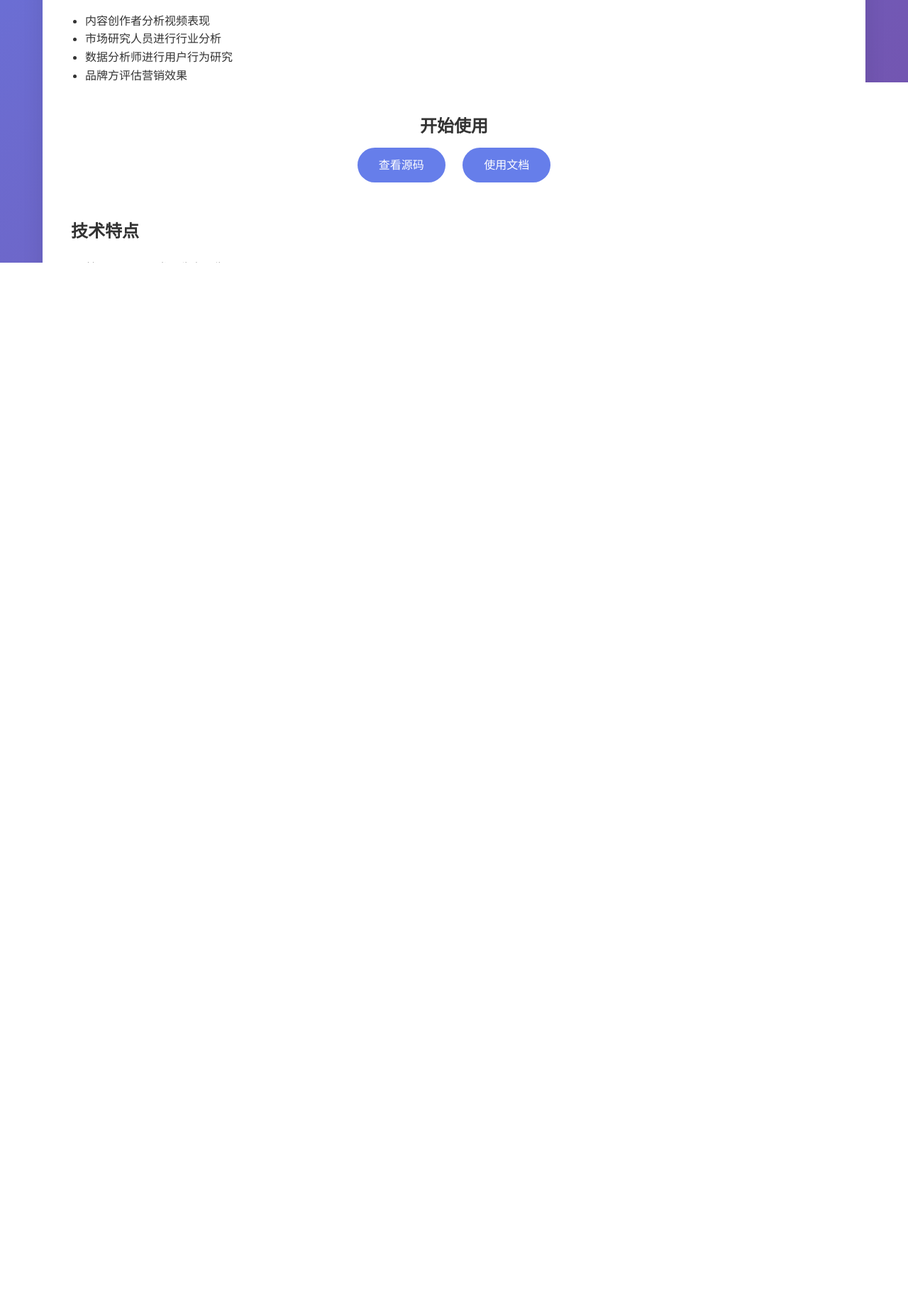
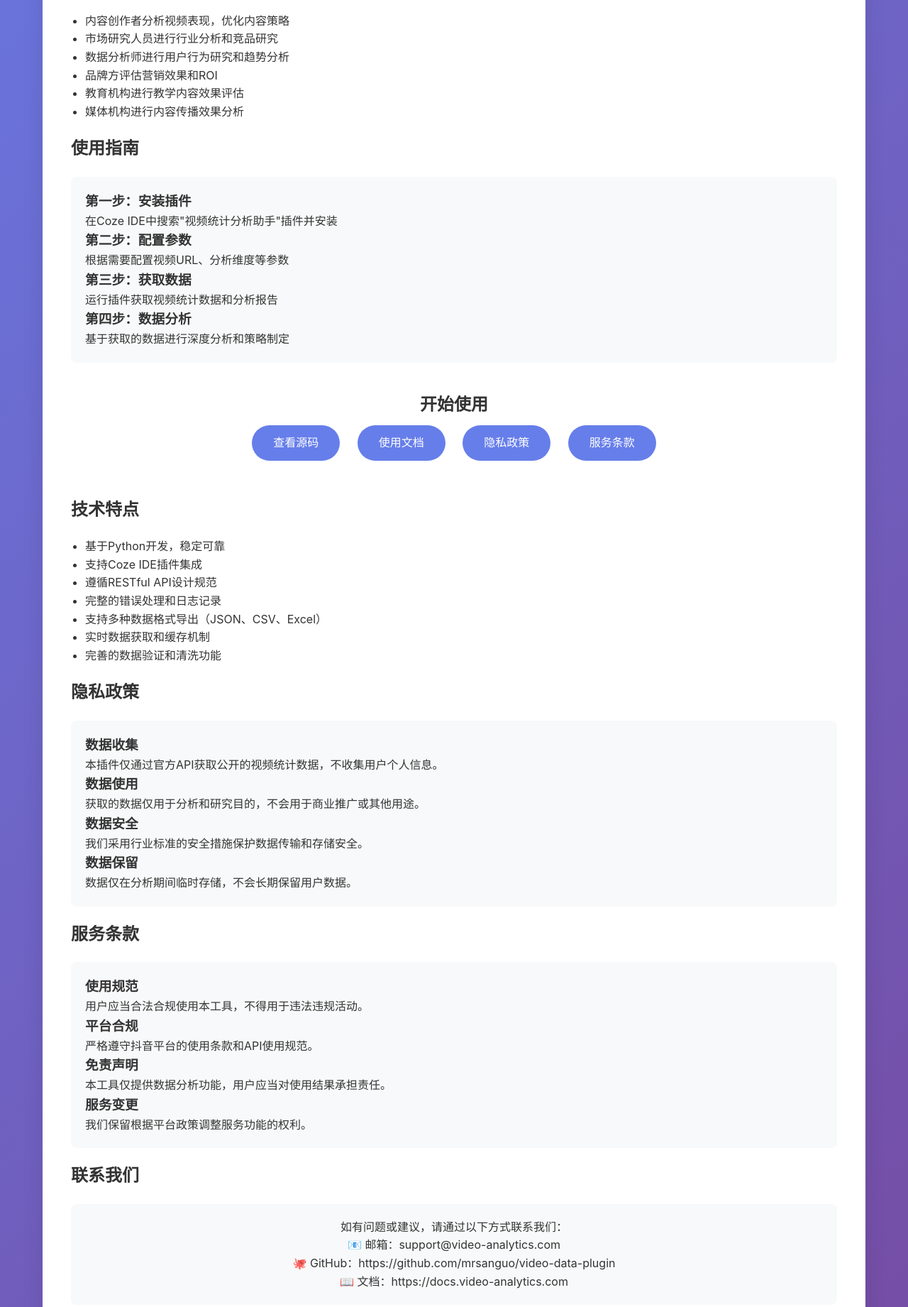
Before and after one commit to mrsanguo/video-data-plugin, a plain HTML site: page index.html in a window 1280 px wide. Shown: the part 901-2742 px from the top of the page at 71% size. Before the commit the page ends 1620 px from the top, so only its background shows below. Drawn offline with Linux system fonts and the light colour scheme.

Commit message:
Initial commit for 极光联合视频分析助手

```diff
--- a/index.html
+++ b/index.html
@@ -3,7 +3,7 @@
 <head>
     <meta charset="UTF-8">
     <meta name="viewport" content="width=device-width, initial-scale=1.0">
-    <title>视频统计分析助手 - 抖音视频数据分析工具</title>
+    <title>极光联合视频分析助手 - 抖音视频数据分析工具</title>
     <style>
         * {
             margin: 0;
@@ -108,14 +108,14 @@
 <body>
     <div class="container">
         <header class="header">
-            <h1>视频统计分析助手</h1>
+            <h1>极光联合视频分析助手</h1>
             <p>专业的抖音视频数据分析工具，为内容创作者提供精准的数据洞察</p>
         </header>
 
         <main class="content">
             <section>
                 <h2>产品介绍</h2>
-                <p>视频统计分析助手是一款专为内容创作者和数据分析师设计的专业工具。通过合规的API接口，帮助用户获取抖音视频的详细统计数据，包括播放量、点赞数、评论数等核心指标，为内容优化和市场研究提供数据支持。</p>
+                <p>极光联合视频分析助手是一款专为内容创作者和数据分析师设计的专业工具。通过合规的API接口，帮助用户获取抖音视频的详细统计数据，包括播放量、点赞数、评论数等核心指标，为内容优化和市场研究提供数据支持。</p>
             </section>
 
             <div class="feature-grid">
@@ -143,17 +143,38 @@
             <section>
                 <h2>使用场景</h2>
                 <ul style="margin: 20px 0; padding-left: 20px;">
-                    <li>内容创作者分析视频表现</li>
-                    <li>市场研究人员进行行业分析</li>
-                    <li>数据分析师进行用户行为研究</li>
-                    <li>品牌方评估营销效果</li>
+                    <li>内容创作者分析视频表现，优化内容策略</li>
+                    <li>市场研究人员进行行业分析和竞品研究</li>
+                    <li>数据分析师进行用户行为研究和趋势分析</li>
+                    <li>品牌方评估营销效果和ROI</li>
+                    <li>教育机构进行教学内容效果评估</li>
+                    <li>媒体机构进行内容传播效果分析</li>
                 </ul>
+            </section>
+
+            <section>
+                <h2>使用指南</h2>
+                <div style="background: #f8f9fa; padding: 20px; border-radius: 8px; margin: 20px 0;">
+                    <h3>第一步：安装插件</h3>
+                    <p>在Coze IDE中搜索"视频统计分析助手"插件并安装</p>
+
+                    <h3>第二步：配置参数</h3>
+                    <p>根据需要配置视频URL、分析维度等参数</p>
+
+                    <h3>第三步：获取数据</h3>
+                    <p>运行插件获取视频统计数据和分析报告</p>
+
+                    <h3>第四步：数据分析</h3>
+                    <p>基于获取的数据进行深度分析和策略制定</p>
+                </div>
             </section>
 
             <section style="text-align: center; margin: 40px 0;">
                 <h2>开始使用</h2>
                 <a href="https://github.com/mrsanguo/video-data-plugin" class="btn">查看源码</a>
                 <a href="https://github.com/mrsanguo/video-data-plugin/blob/main/README.md" class="btn">使用文档</a>
+                <a href="#privacy" class="btn">隐私政策</a>
+                <a href="#terms" class="btn">服务条款</a>
             </section>
 
             <section>
@@ -163,7 +184,54 @@
                     <li>支持Coze IDE插件集成</li>
                     <li>遵循RESTful API设计规范</li>
                     <li>完整的错误处理和日志记录</li>
+                    <li>支持多种数据格式导出（JSON、CSV、Excel）</li>
+                    <li>实时数据获取和缓存机制</li>
+                    <li>完善的数据验证和清洗功能</li>
                 </ul>
+            </section>
+
+            <section id="privacy">
+                <h2>隐私政策</h2>
+                <div style="background: #f8f9fa; padding: 20px; border-radius: 8px; margin: 20px 0;">
+                    <h3>数据收集</h3>
+                    <p>本插件仅通过官方API获取公开的视频统计数据，不收集用户个人信息。</p>
+
+                    <h3>数据使用</h3>
+                    <p>获取的数据仅用于分析和研究目的，不会用于商业推广或其他用途。</p>
+
+                    <h3>数据安全</h3>
+                    <p>我们采用行业标准的安全措施保护数据传输和存储安全。</p>
+
+                    <h3>数据保留</h3>
+                    <p>数据仅在分析期间临时存储，不会长期保留用户数据。</p>
+                </div>
+            </section>
+
+            <section id="terms">
+                <h2>服务条款</h2>
+                <div style="background: #f8f9fa; padding: 20px; border-radius: 8px; margin: 20px 0;">
+                    <h3>使用规范</h3>
+                    <p>用户应当合法合规使用本工具，不得用于违法违规活动。</p>
+
+                    <h3>平台合规</h3>
+                    <p>严格遵守抖音平台的使用条款和API使用规范。</p>
+
+                    <h3>免责声明</h3>
+                    <p>本工具仅提供数据分析功能，用户应当对使用结果承担责任。</p>
+
+                    <h3>服务变更</h3>
+                    <p>我们保留根据平台政策调整服务功能的权利。</p>
+                </div>
+            </section>
+
+            <section>
+                <h2>联系我们</h2>
+                <div style="text-align: center; background: #f8f9fa; padding: 20px; border-radius: 8px; margin: 20px 0;">
+                    <p>如有问题或建议，请通过以下方式联系我们：</p>
+                    <p>📧 邮箱：support@video-analytics.com</p>
+                    <p>🐙 GitHub：https://github.com/mrsanguo/video-data-plugin</p>
+                    <p>📖 文档：https://docs.video-analytics.com</p>
+                </div>
             </section>
         </main>
 
```
